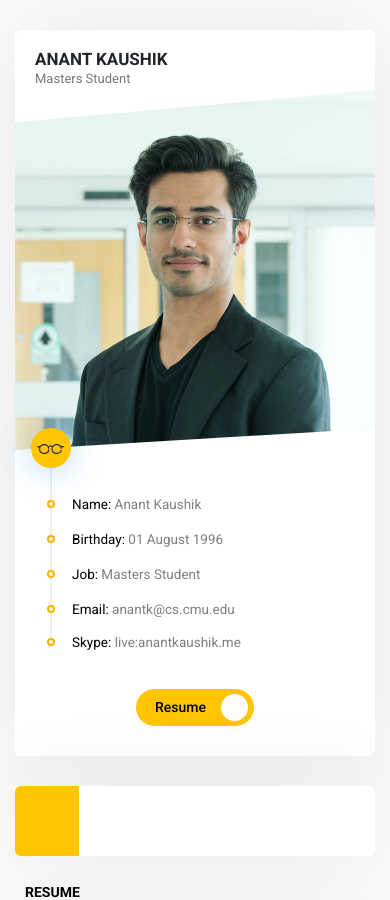
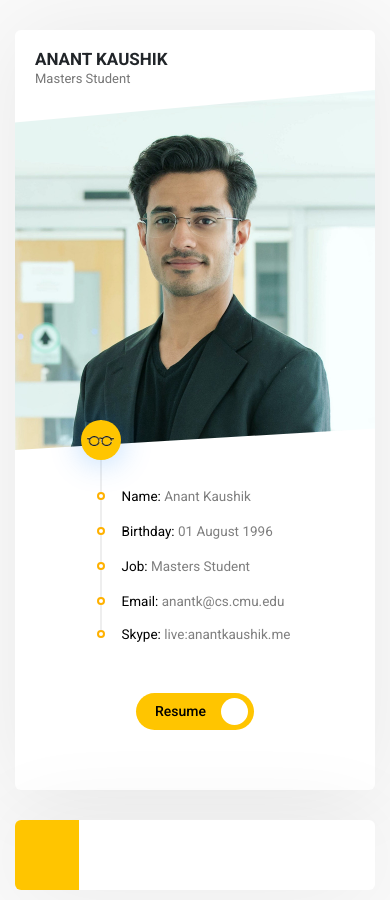
Before and after one commit to anant-kaushik/anantkaushik.com, a React (Create React App) app: page /home in a window 390 px wide. Shown: the top 900 px of the page. Built offline with nearby package versions, Linux system fonts and the light colour scheme; a web font is replaced by a local one.

Commit message:
fixed profile responsiveness

```diff
--- a/src/containers/Profile/Profile.css
+++ b/src/containers/Profile/Profile.css
@@ -121,3 +121,20 @@ ul.profile-information li:first-child:after {
   margin: 16px -15px;
   background-size: 27px 10px;
 }
+
+@media (max-width: 991px) {
+  ul.profile-information li:first-child {
+    padding-bottom: 10px;
+    padding-left: 30px;
+  }
+
+  ul.profile-information {
+    list-style: none;
+    margin: 0 auto 30px;
+    display: table;
+  }
+
+  .profile {
+    padding-bottom: 30px;
+  }
+}
--- a/src/views/MainPage.jsx
+++ b/src/views/MainPage.jsx
@@ -18,10 +18,10 @@ const getRoutes = (routes) => (
 const MainPage = () => (
   <Wrapper className="top_60">
     <Row>
-      <Col lg="3" md="12">
+      <Col xl="3" lg="4" md="12">
         <Profile />
       </Col>
-      <Col lg="9" md="12">
+      <Col xl="9" lg="8" md="12">
         <NavBar />
         {getRoutes(routes)}
         <Footer />
```
Also changed, not shown: src/containers/Profile/Profile.jsx (+3 -4 lines).
